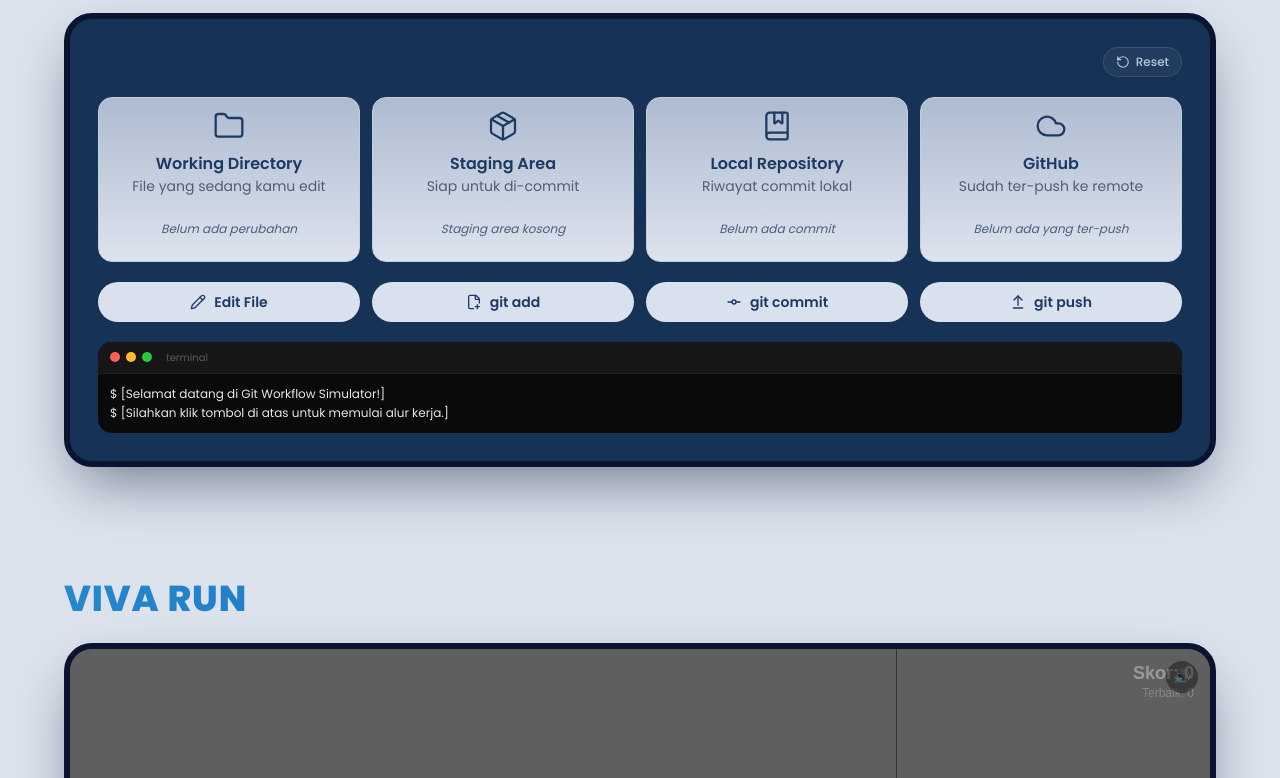
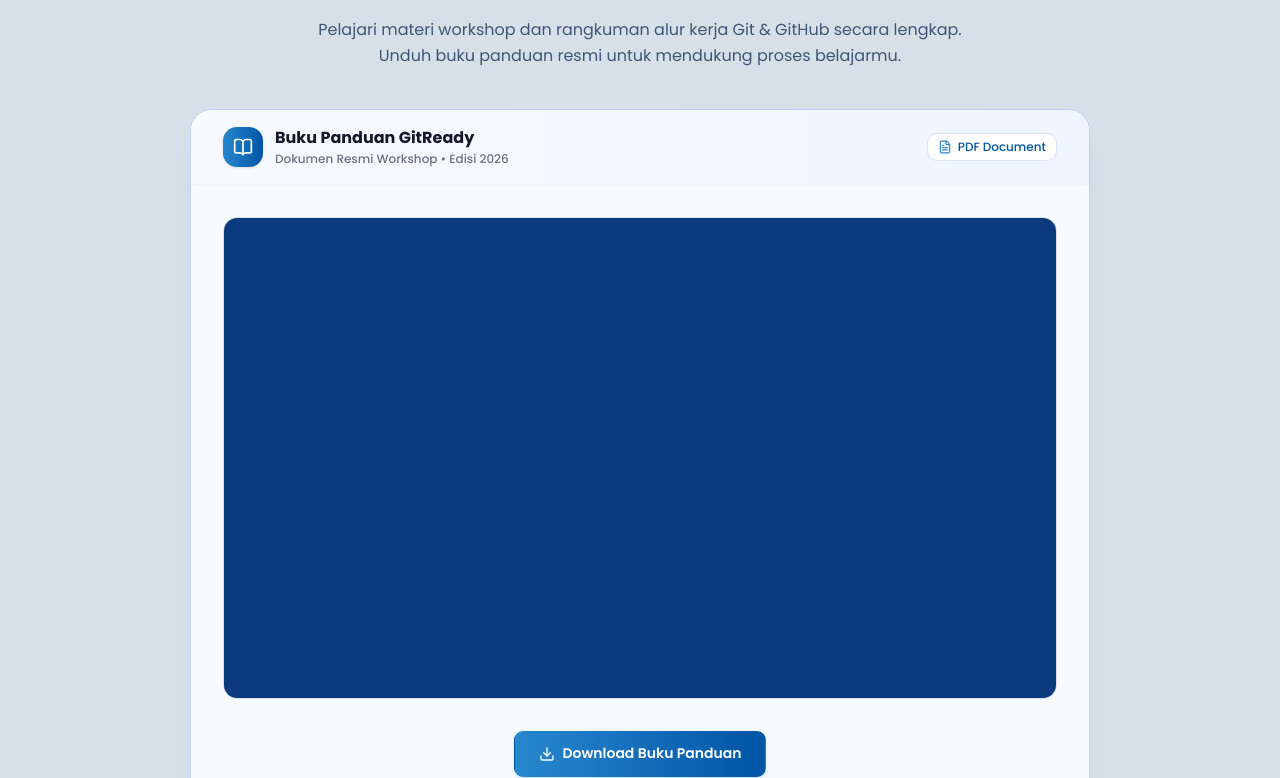
Before and after one commit to joceline-sudigdo/gitready-2026, a Next.js app: page / in a window 1280 px wide. Shown: the part 1422-2200 px from the top of the page. Built offline with nearby package versions, Linux system fonts and the light colour scheme.

Commit message:
guidebok section

```diff
--- a/src/app/page.tsx
+++ b/src/app/page.tsx
@@ -1,5 +1,6 @@
 import { HeroSection } from "@/components/hero/hero-section";
 import { EventDetailsSection } from "@/components/detail/event-details-section";
+import { GuidebookSection } from "@/components/guidebook/guidebook-section";
 import { GitWorkflowSimulator } from "@/components/git/GitWorkflowSim";
 import { EndlessRunnerGame } from "@/components/game/viva-run";
 import { Footer } from "@/components/footer";
@@ -12,6 +13,7 @@
       <main className="flex min-h-screen flex-col bg-[#DCE3ED]">
         <HeroSection />
         <EventDetailsSection />
+        <GuidebookSection />
 
         <section className="px-6 pb-24 pt-16 sm:px-12 lg:px-16">
           <div className="mx-auto max-w-7xl">
--- /dev/null
+++ b/src/components/guidebook/guidebook-section.tsx
@@ -0,0 +1,108 @@
+"use client";
+
+import { motion } from "framer-motion";
+import { BookOpen, Download, FileText, Sparkles } from "lucide-react";
+
+const PDF_PATH = "/UAP ISYS6898003 AlgoProg 2520 - Tipe A (1).pdf";
+const DOWNLOAD_FILENAME = "Buku-Panduan-GitReady.pdf";
+
+export function GuidebookSection() {
+  return (
+    <section id="buku-panduan" className="bg-[#D7E0E8] px-6 py-16 sm:px-8 sm:py-20 lg:px-10">
+      <div className="mx-auto max-w-7xl">
+        {/* Section Header */}
+        <div className="mx-auto max-w-3xl text-center">
+
+          <motion.h2
+            initial={{ opacity: 0, y: 16 }}
+            whileInView={{ opacity: 1, y: 0 }}
+            viewport={{ once: true, amount: 0.3 }}
+            transition={{ duration: 0.5, delay: 0.05, ease: [0.22, 1, 0.36, 1] }}
+            className="bg-gradient-to-r from-[#2788CE] to-[#0054A5] bg-clip-text text-3xl font-extrabold uppercase tracking-wide text-transparent sm:text-4xl"
+          >
+            Buku Panduan
+          </motion.h2>
+
+          <motion.p
+            initial={{ opacity: 0, y: 16 }}
+            whileInView={{ opacity: 1, y: 0 }}
+            viewport={{ once: true, amount: 0.3 }}
+            transition={{ duration: 0.5, delay: 0.1, ease: [0.22, 1, 0.36, 1] }}
+            className="mx-auto mt-3 max-w-2xl text-[15px] leading-relaxed text-[#405575] sm:text-[16px]"
+          >
+            Pelajari materi workshop dan rangkuman alur kerja Git &amp; GitHub secara lengkap.
+            Unduh buku panduan resmi untuk mendukung proses belajarmu.
+          </motion.p>
+        </div>
+
+        {/* Main Card Container */}
+        <motion.div
+          initial={{ opacity: 0, y: 24 }}
+          whileInView={{ opacity: 1, y: 0 }}
+          viewport={{ once: true, amount: 0.2 }}
+          transition={{ duration: 0.6, delay: 0.15, ease: [0.22, 1, 0.36, 1] }}
+          className="mx-auto mt-10 max-w-[900px] overflow-hidden rounded-2xl border border-[#BFD2F5] bg-white shadow-xl shadow-blue-900/5 sm:rounded-3xl"
+        >
+          {/* Card Top Bar */}
+          <div className="flex flex-wrap items-center justify-between gap-3 border-b border-[#EEF5FF] bg-gradient-to-r from-[#F7FAFF] to-[#EEF5FF] px-6 py-4 sm:px-8">
+            <div className="flex items-center gap-3">
+              <span className="flex h-10 w-10 shrink-0 items-center justify-center rounded-xl bg-gradient-to-r from-[#2788CE] to-[#0054A5] text-white shadow-sm">
+                <BookOpen className="h-5 w-5" aria-hidden="true" />
+              </span>
+              <div>
+                <h3 className="text-[15px] font-bold text-[#111827] sm:text-[16px]">
+                  Buku Panduan GitReady
+                </h3>
+                <p className="text-[12px] font-medium text-[#6B7280]">
+                  Dokumen Resmi Workshop • Edisi 2026
+                </p>
+              </div>
+            </div>
+
+            <span className="inline-flex items-center gap-1.5 rounded-lg border border-[#BFD2F5]/60 bg-white px-2.5 py-1 text-[12px] font-medium text-[#0054A5]">
+              <FileText className="h-3.5 w-3.5 text-[#2788CE]" aria-hidden="true" />
+              PDF Document
+            </span>
+          </div>
+
+          {/* Preview Container */}
+          <div className="relative flex flex-col items-center justify-center bg-[#F7FAFF] p-4 sm:p-6 lg:p-8">
+            {/* Embedded PDF frame with responsive height */}
+            <div className="relative w-full overflow-hidden rounded-xl border border-[#D7E0E8] bg-white shadow-inner">
+              <iframe
+                src={`${PDF_PATH}#toolbar=0&navpanes=0&scrollbar=0`}
+                title="Preview Buku Panduan GitReady"
+                height="480"
+                style={{
+                  width: "100%",
+                  height: "480px",
+                  minHeight: "360px",
+                }}
+                className="w-full h-[380px] sm:h-[430px] md:h-[460px] lg:h-[480px] border-0"
+                loading="lazy"
+              />
+            </div>
+
+            {/* Download Button Area */}
+            <div className="mt-8 flex w-full flex-col items-center justify-center gap-3 text-center sm:mt-8">
+              <motion.a
+                href={PDF_PATH}
+                download={DOWNLOAD_FILENAME}
+                whileHover={{ scale: 1.02 }}
+                whileTap={{ scale: 0.98 }}
+                className="group inline-flex h-[46px] items-center justify-center gap-2 rounded-[9px] border border-transparent bg-gradient-to-r from-[#2788CE] to-[#0054A5] px-6 text-[14px] font-semibold text-white shadow-sm shadow-blue-500/20 transition-all duration-200 hover:-translate-y-0.5 hover:from-[#217DBE] hover:to-[#00478E] hover:shadow-md"
+              >
+                <Download className="h-4 w-4 transition-transform group-hover:-translate-y-0.5" aria-hidden="true" />
+                Download Buku Panduan
+              </motion.a>
+
+              <p className="text-[12px] text-[#6B7280]">
+                Klik tombol di atas untuk langsung mengunduh file PDF ke perangkat Anda.
+              </p>
+            </div>
+          </div>
+        </motion.div>
+      </div>
+    </section>
+  );
+}
```
Also changed, not shown: 1 other file (tests, documents, lock files or other folders).
